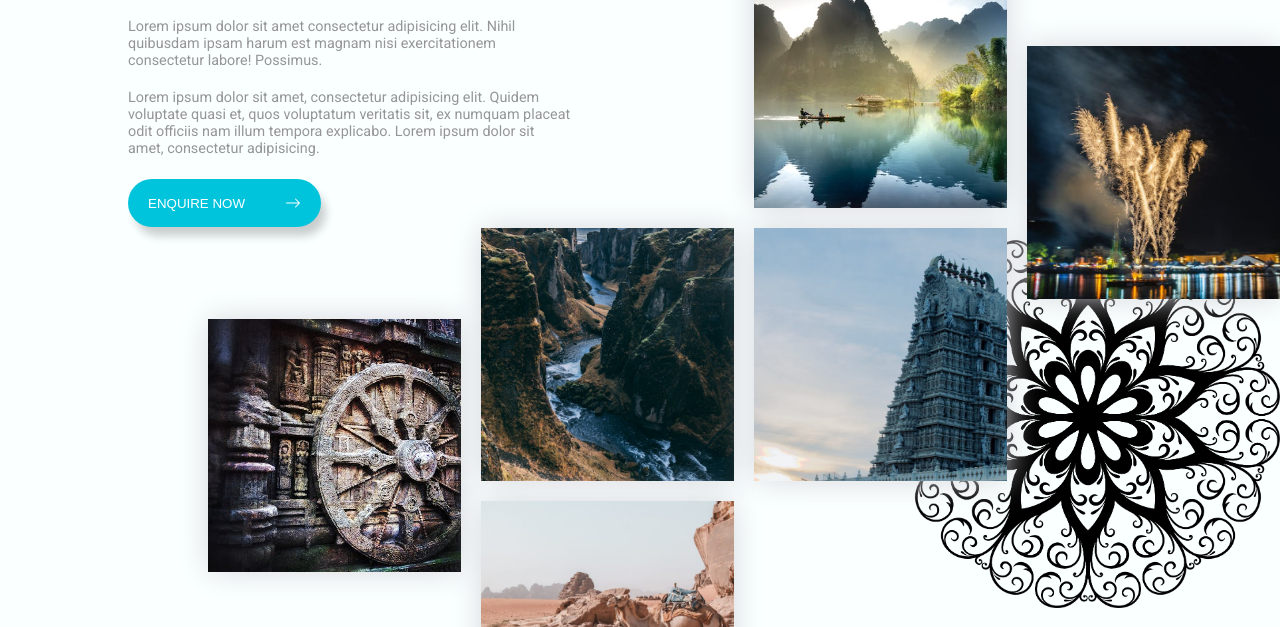
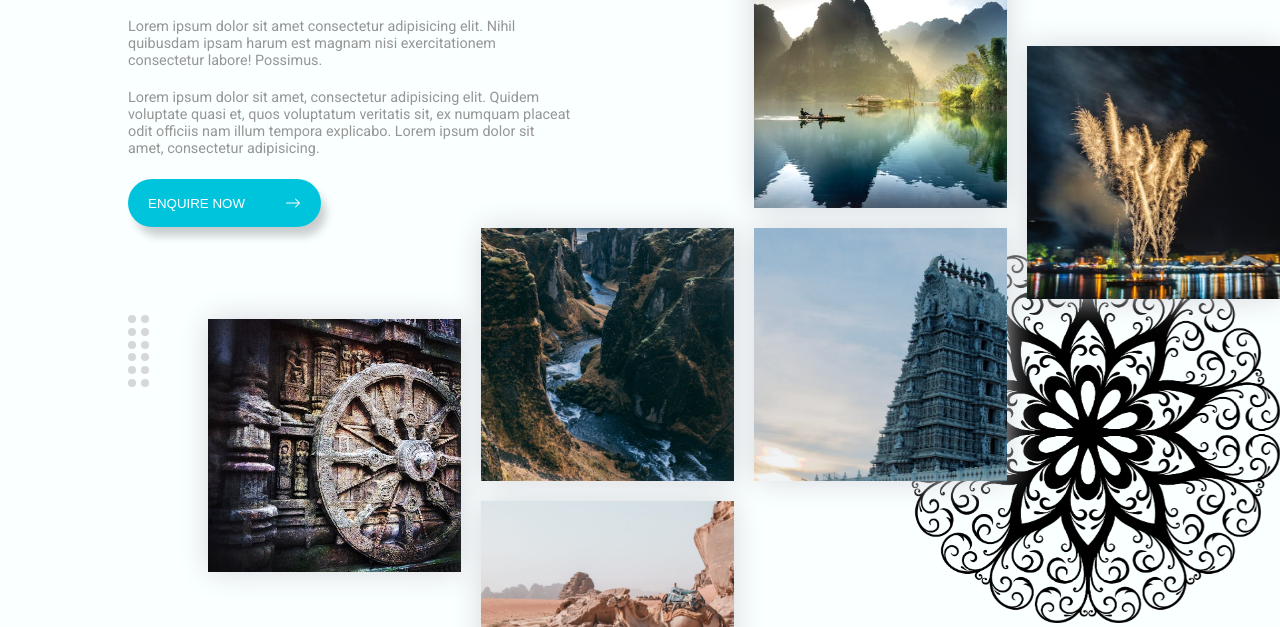
Before and after one commit to ajayfoo/anjita-it-2024-assignment-part-1, a plain HTML site: page index.html in a window 1280 px wide. Shown: the part 173-800 px from the top of the page. Drawn offline with Linux system fonts and the light colour scheme.

Commit message:
style: add twelve dots pattern

```diff
--- a/index.html
+++ b/index.html
@@ -39,8 +39,36 @@
             <img class="img-6" src="/images/scenery-6.jpg" alt="">
         </div>
     </main>
-    <div class="floral-pattern-bg">
+    <div role="presentation" class="floral-pattern-bg">
         <img src="/images/floral-pattern.png" alt="">
+    </div>
+    <div role="presentation" class="twelve-dots-pattern">
+        <div class="dot"></div>
+        <div class="dot"></div>
+        <div class="dot"></div>
+        <div class="dot"></div>
+        <div class="dot"></div>
+        <div class="dot"></div>
+        <div class="dot"></div>
+        <div class="dot"></div>
+        <div class="dot"></div>
+        <div class="dot"></div>
+        <div class="dot"></div>
+        <div class="dot"></div>
+    </div>
+    <div role="presentation" class="twelve-dots-pattern other">
+        <div class="dot"></div>
+        <div class="dot"></div>
+        <div class="dot"></div>
+        <div class="dot"></div>
+        <div class="dot"></div>
+        <div class="dot"></div>
+        <div class="dot"></div>
+        <div class="dot"></div>
+        <div class="dot"></div>
+        <div class="dot"></div>
+        <div class="dot"></div>
+        <div class="dot"></div>
     </div>
 </body>
 
--- a/style.css
+++ b/style.css
@@ -119,10 +119,36 @@ main {
 }
 
 .floral-pattern-bg {
-    position: absolute;
+    position: fixed;
     z-index: -2;
+    bottom: 0;
     right: 0;
     max-inline-size: 30%;
+}
+
+.twelve-dots-pattern {
+    z-index: -2;
+    display: grid;
+    grid-template-columns: 1fr 1fr;
+    max-inline-size: max-content;
+    gap: 0.3em;
+    position: fixed;
+    left: var(--size-xxl);
+    bottom: 30%;
+}
+
+.twelve-dots-pattern>.dot {
+    width: 0.5em;
+    height: 0.5em;
+    background-color: black;
+    background-color: rgb(214 215 219);
+    border-radius: 50%;
+}
+
+.twelve-dots-pattern.other {
+    left: calc(4 * var(--size-xxl));
+    bottom: 0;
+
 }
 
 @media screen and (max-width:1350px) {
@@ -214,7 +240,7 @@ main {
     }
 
     .floral-pattern-bg {
-        right: 35%;
+        bottom: 30%;
     }
 }
 
```
